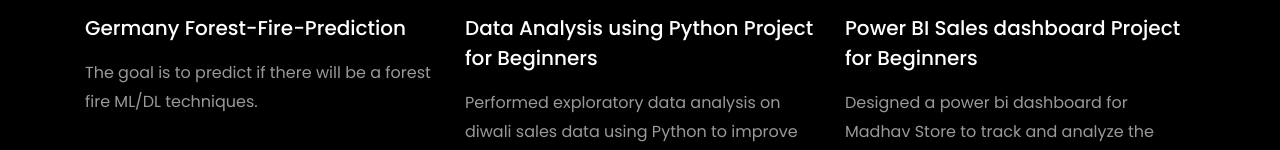
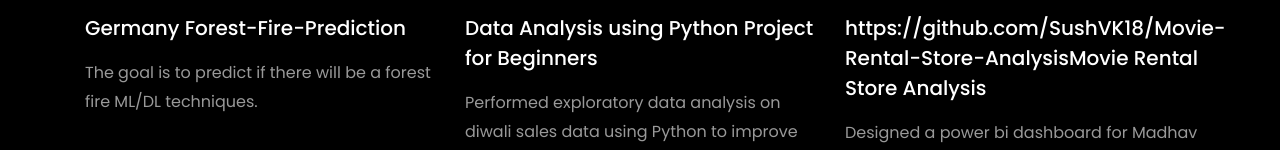
Before and after one commit to SushVK18/SusheelAmingad.github.io, a plain HTML site: page index.html in a window 1280 px wide. Shown: the part 5098-5248 px from the top of the page. Drawn offline with Linux system fonts and the light colour scheme; files whose address does not match are found by name.

Commit message:
Power Bi Update

```diff
--- a/index.html
+++ b/index.html
@@ -475,11 +475,11 @@
           </div>
           <div class="col-md-4 d-flex ftco-animate">
           	<div class="blog-entry">
-              <a href="https://github.com/rishabhnmishra/Madhav_Store_Analysis_PowerBI/blob/main/Madhav%20Store%20dashboard.jpg" class="block-20 zoom-effect" style="background-image: url('images/proj_3.jpg');">
+              <a href="https://github.com/SushVK18/Movie-Rental-Store-Analysis" class="block-20 zoom-effect" style="background-image: url('images/proj_3.jpg');">
               </a>
               <div class="text mt-3 float-right d-block">
 
-                <h3 class="heading"><a href="https://github.com/rishabhnmishra/Madhav_Store_Analysis_PowerBI/blob/main/Madhav%20Store%20dashboard.jpg">Power BI Sales dashboard Project for Beginners</a></h3>
+                <h3 class="heading">https://github.com/SushVK18/Movie-Rental-Store-Analysis<a href="">Movie Rental Store Analysis</a></h3>
                 <p>Designed a power bi dashboard for Madhav Store to track and analyze the online sales data acorss India.</p>
               </div>
             </div>
@@ -501,7 +501,7 @@
 			</div>
 			<div class="col-md-4 d-flex ftco-animate">
 				<div class="blog-entry justify-content-end">
-				<a href="https://github.com/rishabhnmishra/customer_segmentation/blob/main/Customer_Segmentation-final.ipynb" class="block-20 zoom-effect" style="background-image: url('images/proj_5.jpg');">
+				<a href="https://github.com/SushVK18/Forecasting-Time-Series/tree/main" class="block-20 zoom-effect" style="background-image: url('images/proj_5.jpg');">
 				</a>
 				<div class="text mt-3 float-right d-block">
 
```
Also changed, not shown: images/proj_5.jpg (deleted), images/proj_5.png (added).
